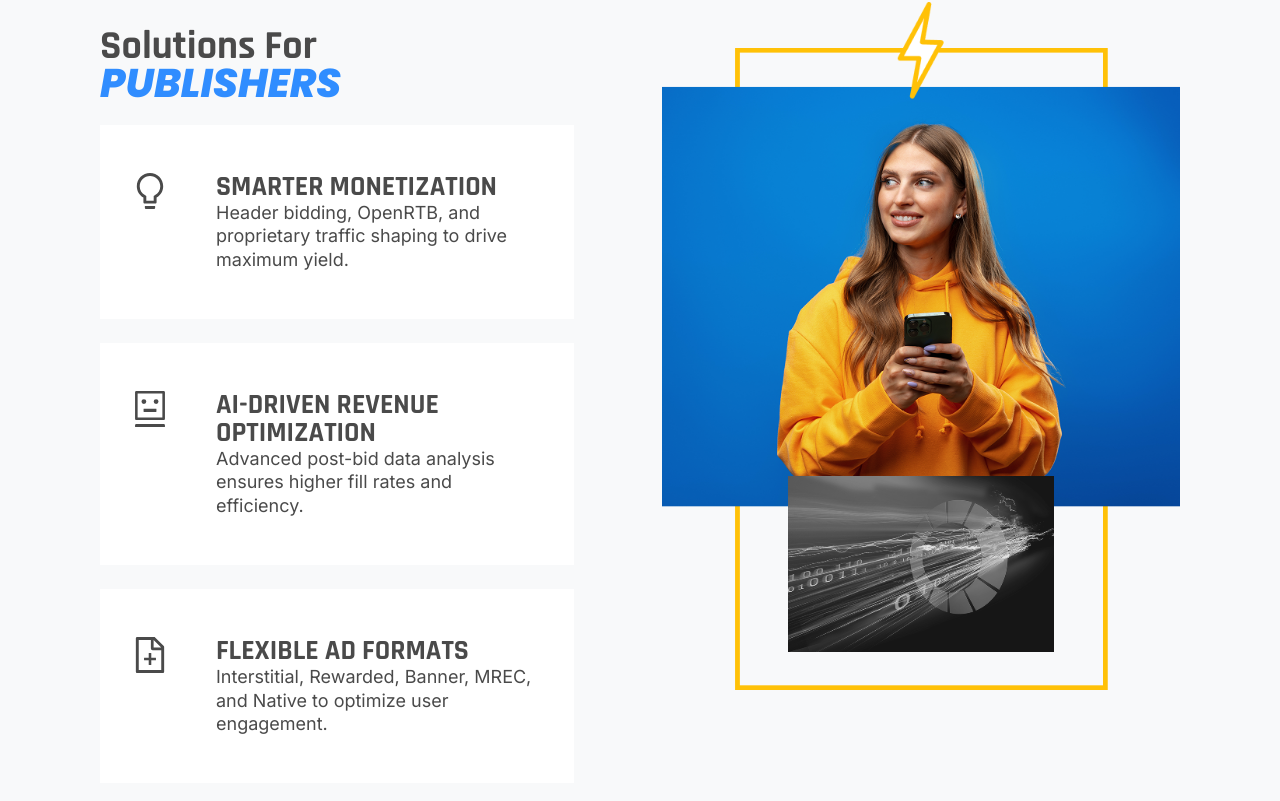
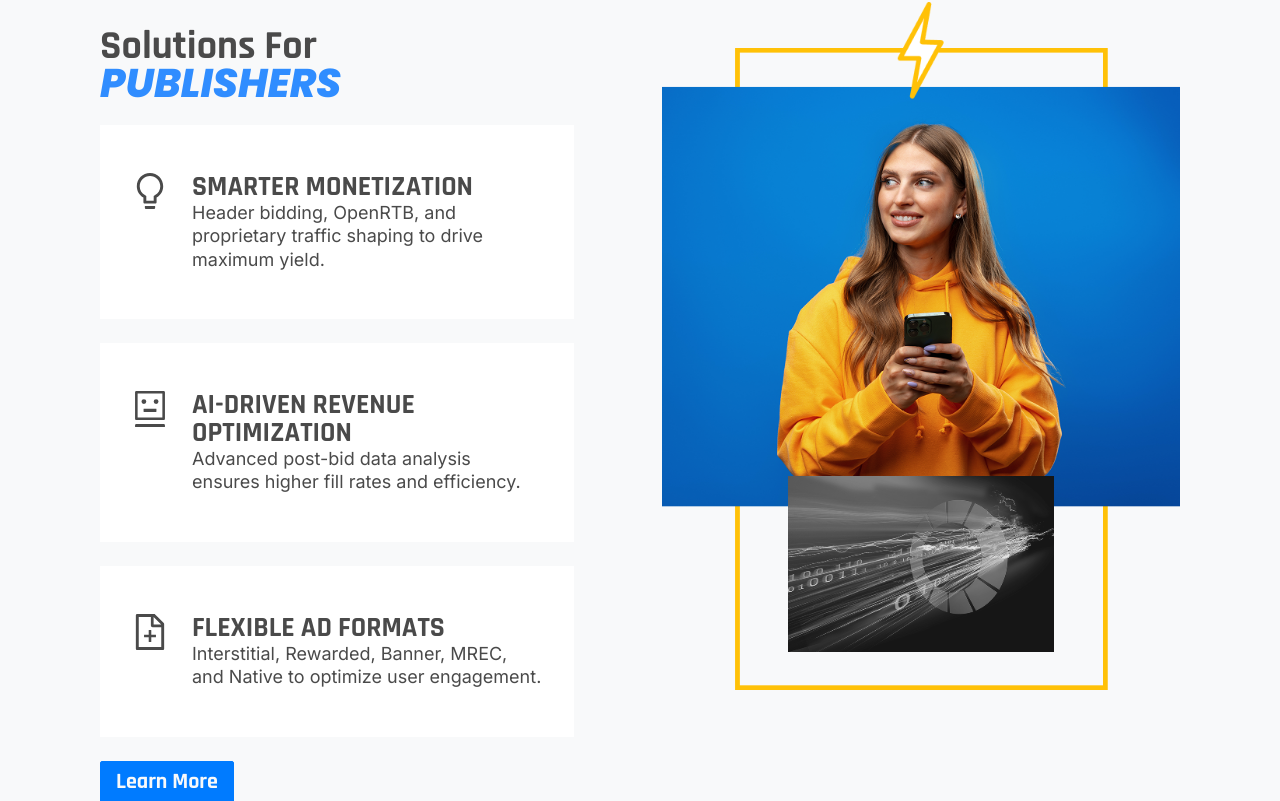
Before and after one commit to jwong65/vite-react-site, a React (Vite) app: page / in a window 1280 px wide. Shown: the part 1416-2217 px from the top of the page. Built offline with nearby package versions, Linux system fonts and the light colour scheme.

Commit message:
Removed 24 gap

```diff
--- a/src/pages/home.css
+++ b/src/pages/home.css
@@ -234,7 +234,6 @@
     display: flex;
     align-items: flex-start;
     padding: 48px 32px;
-    gap: 24px;
     align-self: stretch;
 
     margin: 24px 24px 24px 0px;
```
